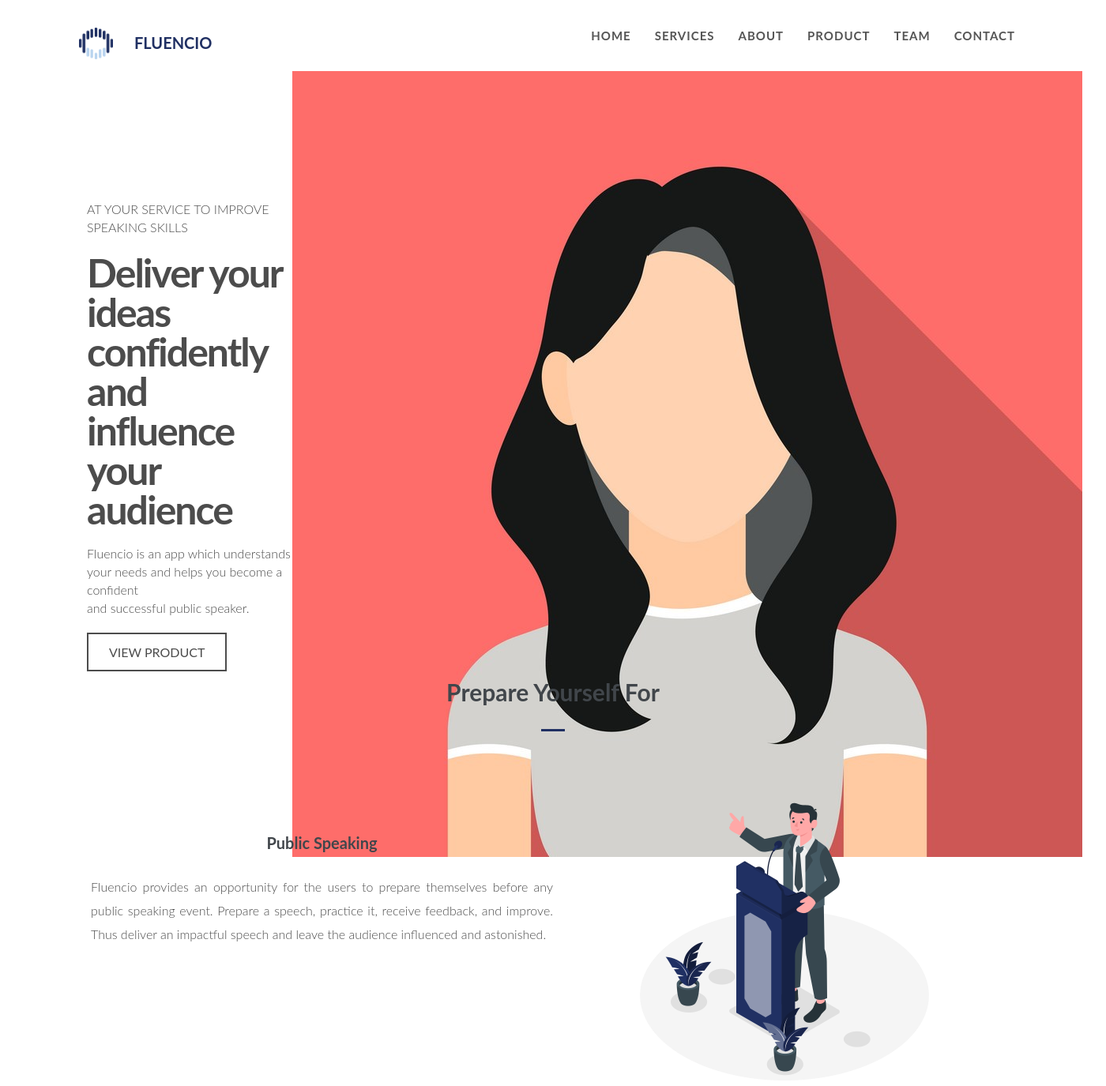
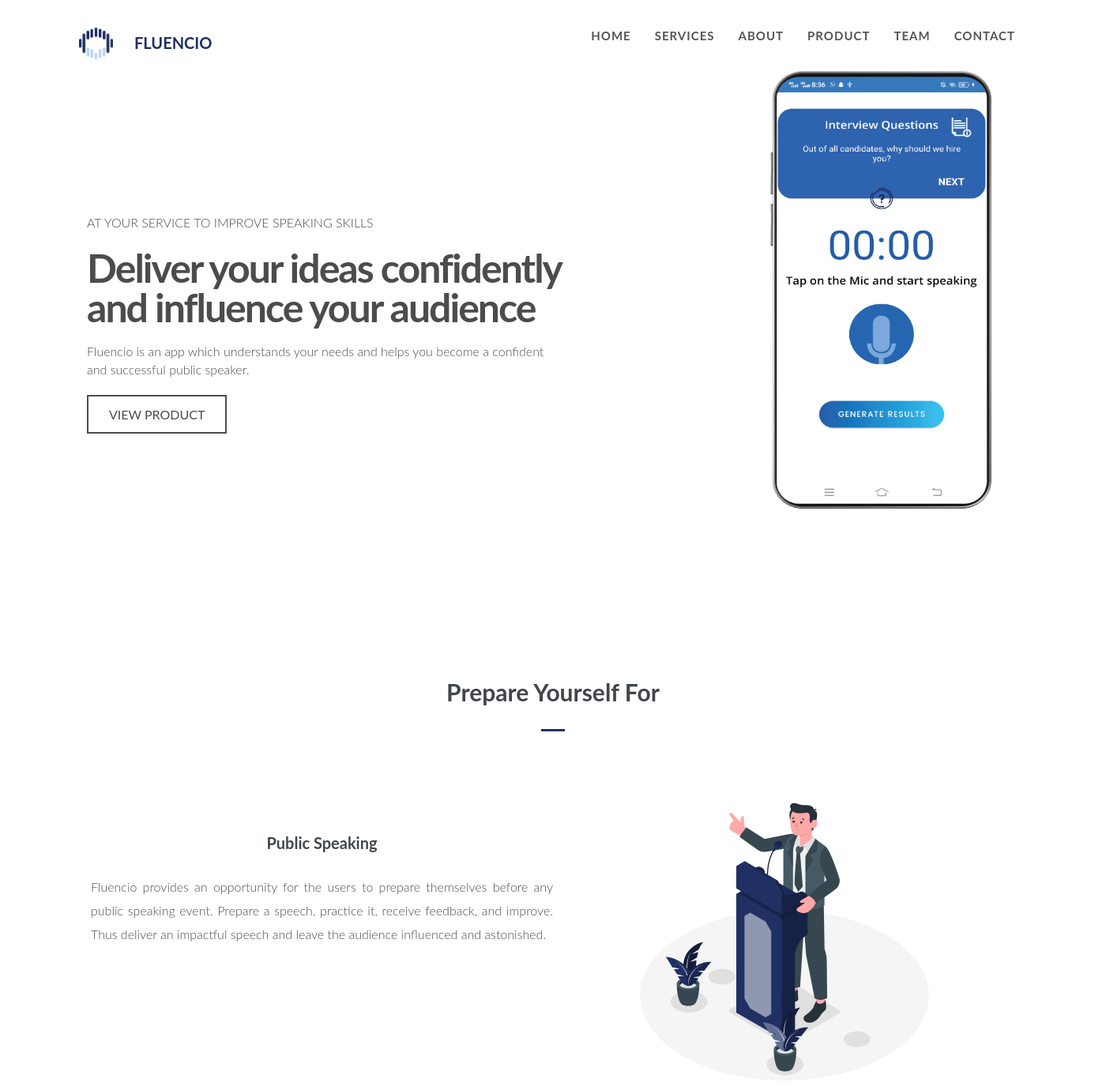
Before and after one commit to rabiyasalehjee/Fluencio-Website, a PHP site: page /webpanel/ in a window 1400 px wide. Shown: the top 1375 px of the page at 79% size. Run offline with PHP 8.4, Linux system fonts and the light colour scheme; some libraries are stand-ins or nearby versions.

Commit message:
fix image issue

```diff
--- a/css/style.css
+++ b/css/style.css
@@ -200,6 +200,8 @@ h2 {
     margin: 20px 0 20px 110px;
 }
 #home-splash-img{
+    width: 280px;
+    height: 554px;
     margin-top: 90px;
     margin-right: 30px;
 }
--- a/index.html
+++ b/index.html
@@ -101,7 +101,7 @@
                     </div>
                 </div>
                 <div>
-                    <img src="img/Fluencio/female1.jpg" id="home-splash-img" class="animated zoomIn">
+                    <img src="img/Fluencio/interview.png" id="home-splash-img" class="animated zoomIn">
                 </div>
             </div>
 
```
Also changed, not shown: img/Fluencio/interview.png (added).
